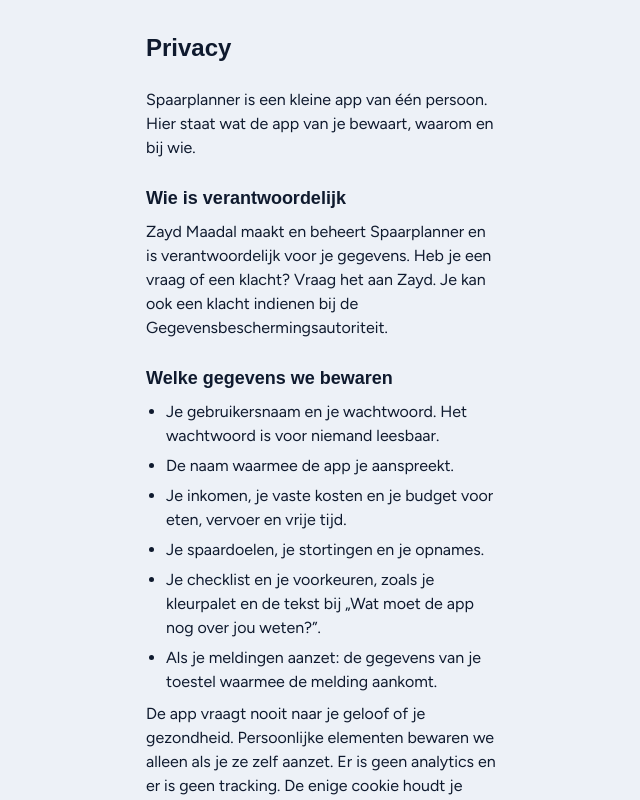
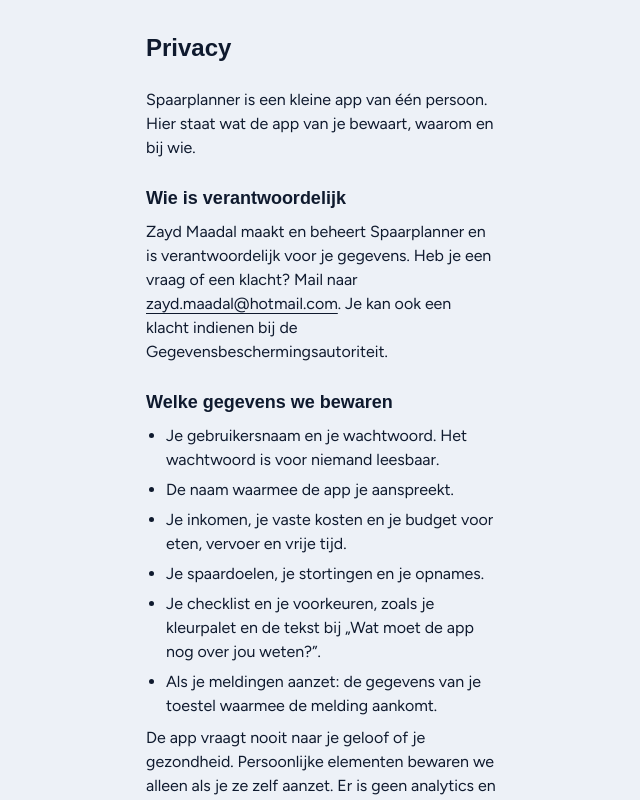
Before and after one commit to zaydmaadal/spaarplanner, a Next.js app: page /privacy in a window 1280 px wide. Shown: the top 800 px of the page, without its empty margins (318-958 px from the left). Built offline with nearby package versions, Linux system fonts and the light colour scheme; no server answers; a web font is replaced by a local one.

Commit message:
feat: contact address on the privacy page
Co-Authored-By: Claude Opus 5.5 <noreply@anthropic.com>
Claude-Session: https://claude.ai/code/session_01JbV6P8DsL2K2hKYAaqYZBu

```diff
--- a/src/app/(publiek)/privacy/page.tsx
+++ b/src/app/(publiek)/privacy/page.tsx
@@ -17,7 +17,11 @@ export default function PrivacyPage() {
       <section className="flex flex-col gap-2">
         <h2 className={h2}>Wie is verantwoordelijk</h2>
         <p>
-          Zayd Maadal maakt en beheert Spaarplanner en is verantwoordelijk voor je gegevens. Heb je een vraag of een klacht? Vraag het aan Zayd. Je kan ook een
+          Zayd Maadal maakt en beheert Spaarplanner en is verantwoordelijk voor je gegevens. Heb je een vraag of een klacht? Mail naar{" "}
+          <a href="mailto:zayd.maadal@hotmail.com" className="underline underline-offset-4">
+            zayd.maadal@hotmail.com
+          </a>
+          . Je kan ook een
           klacht indienen bij de Gegevensbeschermingsautoriteit.
         </p>
       </section>
```
